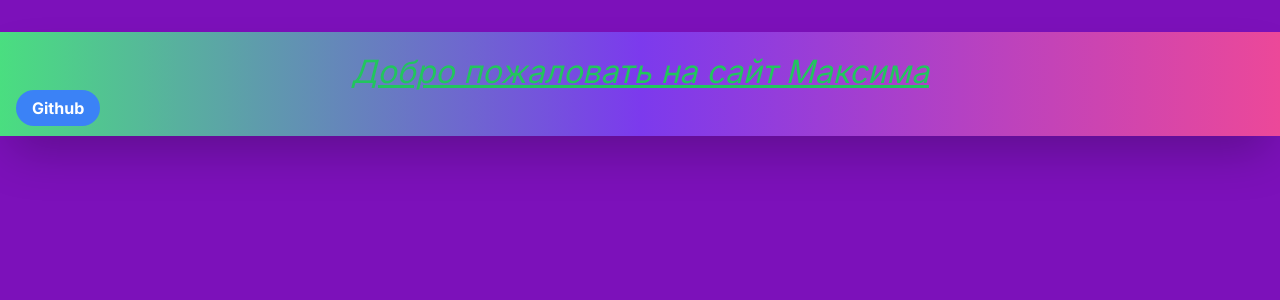
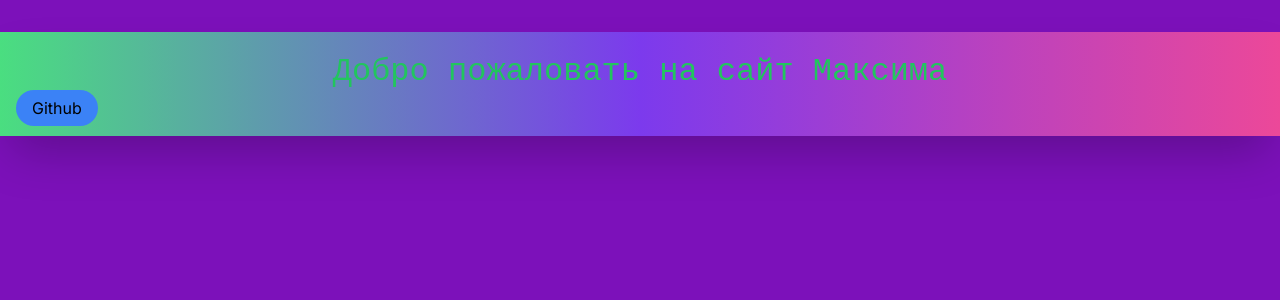
Before and after one commit to ninja-code1212/nextjs-max-app, a Next.js app: page / in a window 1280 px wide. Shown: the top 300 px of the page. Built offline with nearby package versions, Linux system fonts and the light colour scheme.

Commit message:
Six-commit

```diff
--- a/app/globals.css
+++ b/app/globals.css
@@ -24,13 +24,9 @@ body {
   color: #22c55e;
   font-size: 32px;
   text-align: center;
-  font-style: italic;
+  font-family:'Courier New';
 }
 
 body {
   background-color: #7c11ba;
 }
-
-.Button {
-  text-align: center;
-}
--- a/app/page.tsx
+++ b/app/page.tsx
@@ -5,8 +5,8 @@ export default function Home() {
     <main>
       <div className="container mx-auto mt-8">
         <div className="bg-gradient-to-r from-green-400 via-violet-600 to-pink-500 shadow-2xl px-4 py-4">
-          <p className="mainpage-title underline ...">Добро пожаловать на сайт Максима</p>
-          <a href="https://github.com/ninja-code1212" className="my-button bg-blue-500 hover:bg-blue-700 text-white font-bold py-2 px-4 rounded-full">Github</a>
+          <p className="mainpage-title">Добро пожаловать на сайт Максима</p>
+          <a href="https://github.com/ninja-code1212" className="my-button bg-blue-500 hover:bg-blue-700 text-red font-impact py-2 px-4 rounded-full">Github</a>
           <title>Максим</title>
         </div>
       </div>
```
